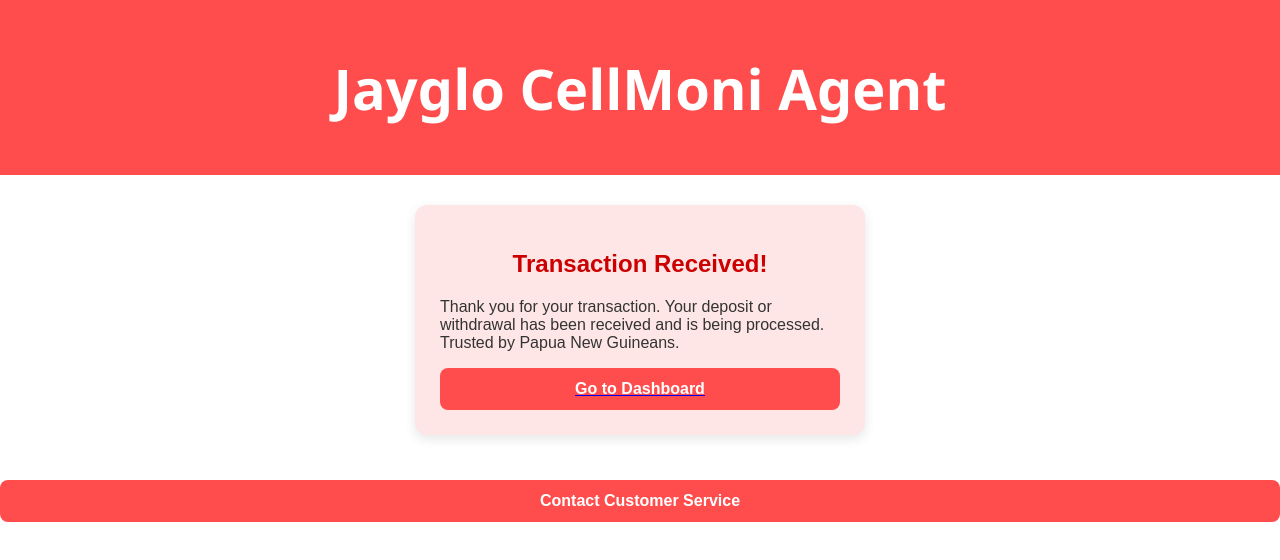
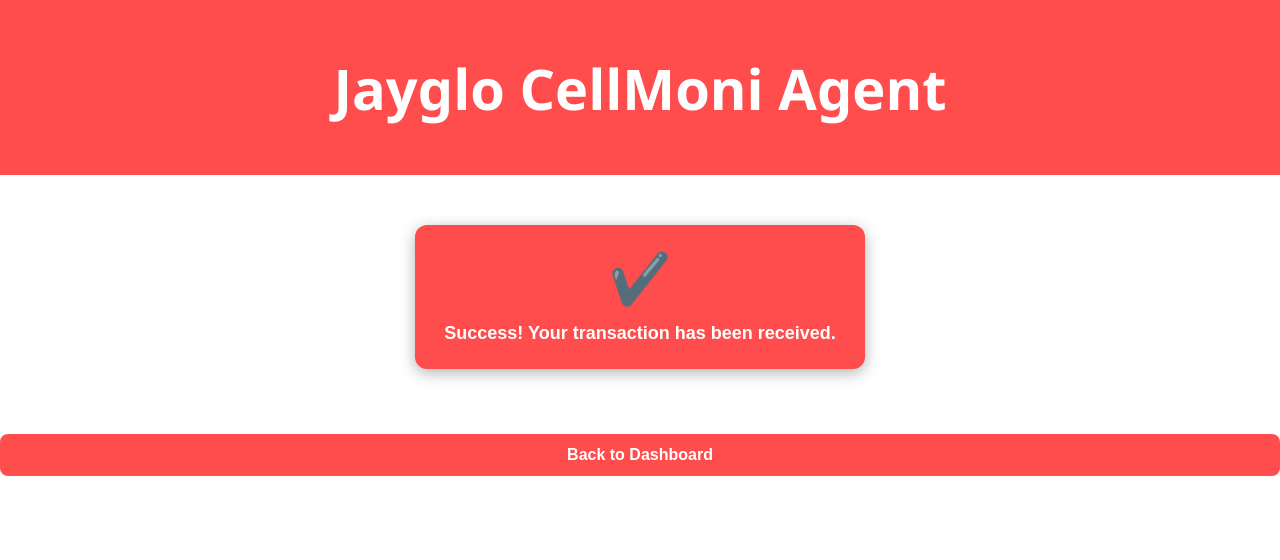
Before and after one commit to CJDIDEI1994/jayglo-cellmoni-wallet-png, a website: page public/success.html in a window 1280 px wide. Drawn offline with Linux system fonts and the light colour scheme.

Commit message:
Added success.html page for both deposit and withdrawal confirmations.  Included animated red sticker with check icon.  Dynamic success message based on query parameter type=deposit or type=withdraw.  "Back to Dashboard" button for navigation.
This page provides users with a professional and clear confirmation of their transaction. The animated red sticker catches attention, the text is standardized for readability, and the dynamic message ensures clarity whether it’s a deposit or withdrawal. Users are guided back to the dashboard efficiently.

```diff
--- a/public/success.html
+++ b/public/success.html
@@ -3,41 +3,68 @@
 <head>
 <meta charset="UTF-8">
 <meta name="viewport" content="width=device-width, initial-scale=1.0">
-<title>Transaction Received - Jayglo CellMoni Agent</title>
+<title>Success - Jayglo CellMoni Agent</title>
 <link rel="stylesheet" href="css/style.css">
+<style>
+/* Success Sticker */
+.success-container {
+    max-width: 400px;
+    margin: 50px auto;
+    padding: 25px;
+    border-radius: 12px;
+    background-color: #ff4d4d;
+    color: #fff;
+    text-align: center;
+    font-weight: bold;
+    font-size: 18px;
+    box-shadow: 0 4px 15px rgba(0,0,0,0.3);
+    animation: popIn 0.6s ease;
+}
+
+/* Pop-in animation */
+@keyframes popIn {
+    0% { transform: scale(0); opacity: 0; }
+    70% { transform: scale(1.2); opacity: 1; }
+    100% { transform: scale(1); opacity: 1; }
+}
+
+/* Success icon */
+.success-icon {
+    font-size: 50px;
+    margin-bottom: 15px;
+}
+</style>
 </head>
 <body>
 
 <div class="header">
-    <h1>Jayglo CellMoni Agent</h1>
+    <h1 class="header-title">Jayglo CellMoni Agent</h1>
 </div>
 
-<div class="form-container">
-    <h2>Transaction Received!</h2>
-    <p id="successMessage">
-        Thank you for your transaction. Your deposit or withdrawal has been received and is being processed.
-        Trusted by Papua New Guineans.
-    </p>
-    <a href="dashboard.html"><button class="submit-btn">Go to Dashboard</button></a>
+<div class="success-container">
+    <div class="success-icon">✔️</div>
+    <div id="successMessage">Success! Your transaction has been received.</div>
 </div>
 
 <div class="footer">
-    <a href="https://wa.me/71634839" target="_blank">
-        <button class="whatsapp-btn">Contact Customer Service</button>
+    <a href="dashboard.html">
+        <button class="whatsapp-btn">Back to Dashboard</button>
     </a>
 </div>
 
 <script>
+// Get transaction type from URL
 const urlParams = new URLSearchParams(window.location.search);
 const type = urlParams.get('type');
-const msgEl = document.getElementById("successMessage");
+const successMessage = document.getElementById('successMessage');
 
-if(type === "deposit"){
-    msgEl.innerHTML = "Your deposit has been received and is being processed. Thank you for choosing Jayglo CellMoni Agent. Trusted by Papua New Guineans.";
-} else if(type === "withdraw"){
-    msgEl.innerHTML = "Your withdrawal has been received and is being processed. Thank you for choosing Jayglo CellMoni Agent. Trusted by Papua New Guineans.";
+if(type === 'deposit') {
+    successMessage.innerText = "Success! Your deposit payment proof has been received.";
+} else if(type === 'withdraw') {
+    successMessage.innerText = "Success! Your withdrawal request has been received.";
+} else {
+    successMessage.innerText = "Success! Your transaction has been received.";
 }
 </script>
-
 </body>
 </html>
```
